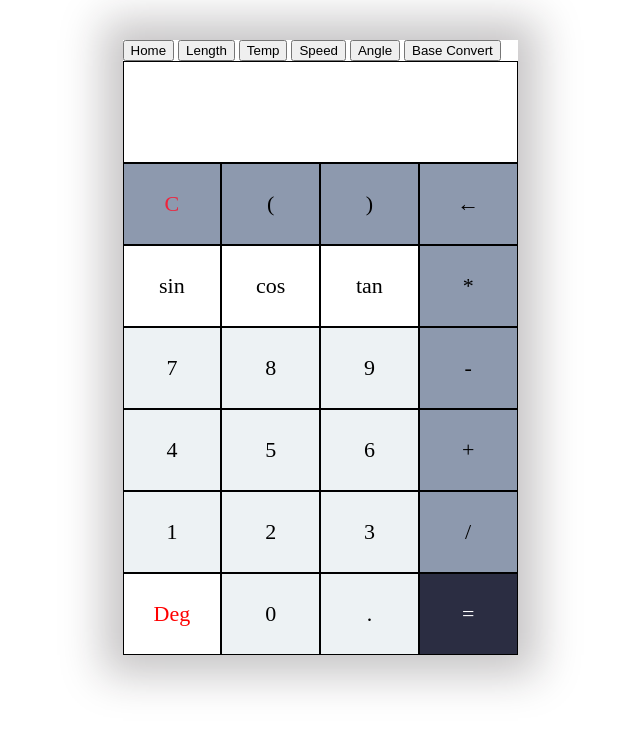
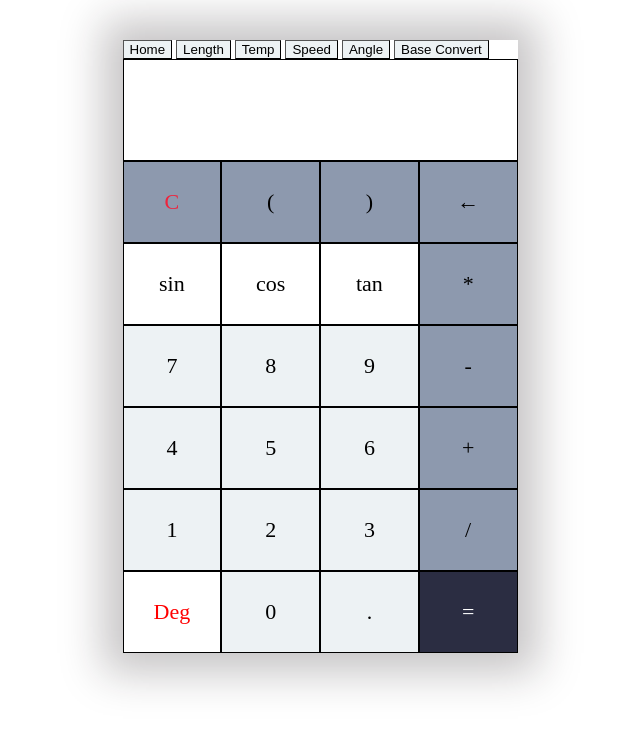
Before and after one commit to hzahid99/EECS448_Project04, a plain HTML site: page index.html in a window 1280 px wide. Shown: the whole page, without its empty margins (320-960 px from the left). Drawn offline with Linux system fonts and the light colour scheme.

Commit message:
Added styling to the top tabs

```diff
--- a/index.html
+++ b/index.html
@@ -13,12 +13,12 @@
     <section class="box">
         <!--Make a class for the whole calculator box-->
         <!--Buttons for all the convertors-->
-        <button id = "home">Home</button>
-        <button id = "length">Length</button>
-        <button id = "temp">Temp</button>
-        <button id = "speed">Speed</button>
-        <button id = "angle">Angle</button>
-        <button id = "base">Base Convert</button>
+        <button class = "tabs" id = "home">Home</button>
+        <button class = "tabs" id = "length">Length</button>
+        <button class = "tabs" id = "temp">Temp</button>
+        <button class = "tabs" id = "speed">Speed</button>
+        <button class = "tabs" id = "angle">Angle</button>
+        <button class = "tabs" id = "base">Base Convert</button>
         <div id="calDisplay">
 
         </div>                                     <!--Div for just the the display with an id calDisplay-->
--- a/style.css
+++ b/style.css
@@ -98,3 +98,15 @@
     font-size: 20px;
     transition: 0.15s;
 }
+
+.tabs:hover{
+    font-weight: bold;
+    transition: 0.1s;
+    font-size: 15px;
+}
+
+.tabs{
+    background-color: #EDF2F4;
+    border: EDF2F4;
+    border-width: 1px;
+}
```
